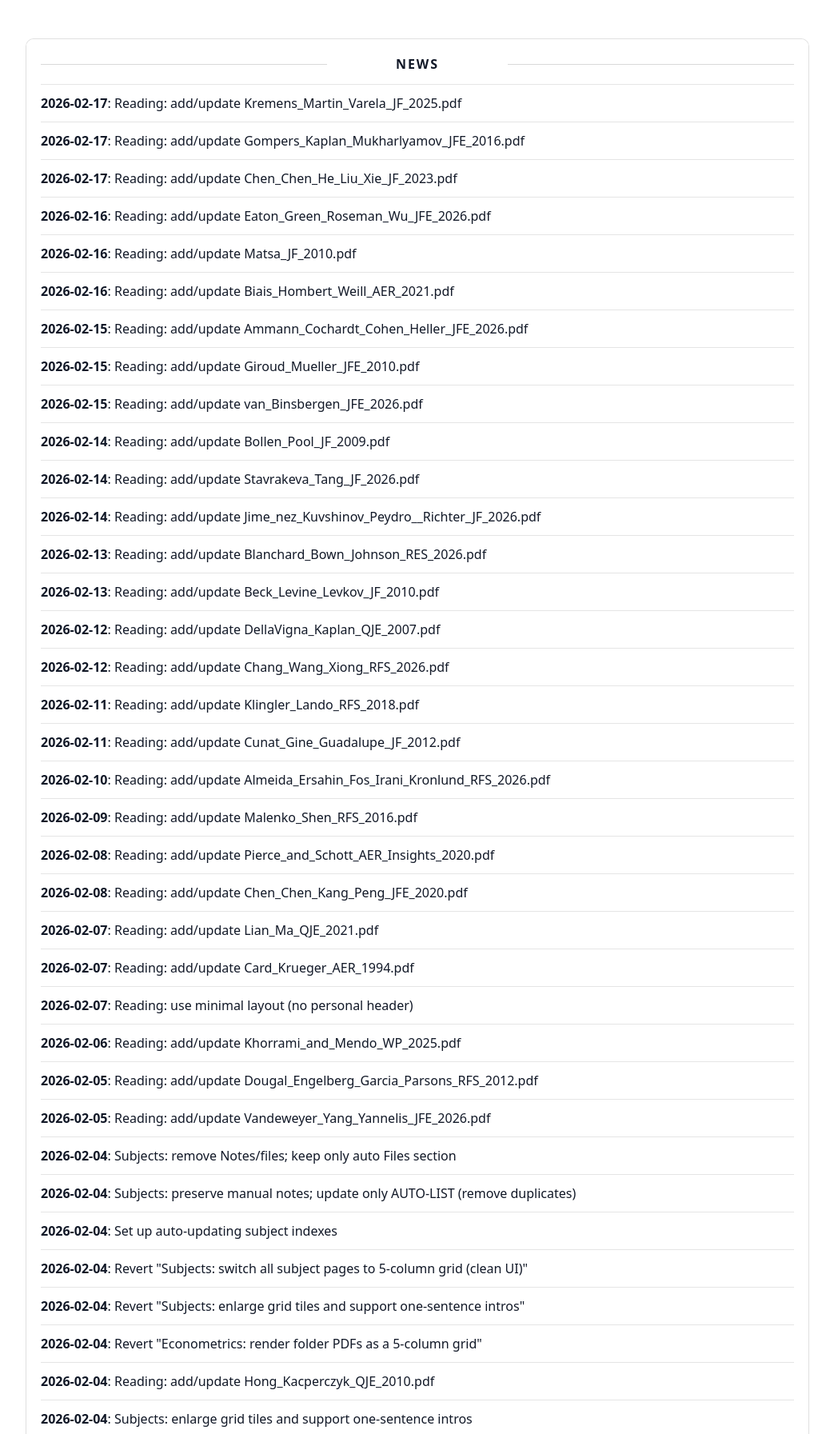
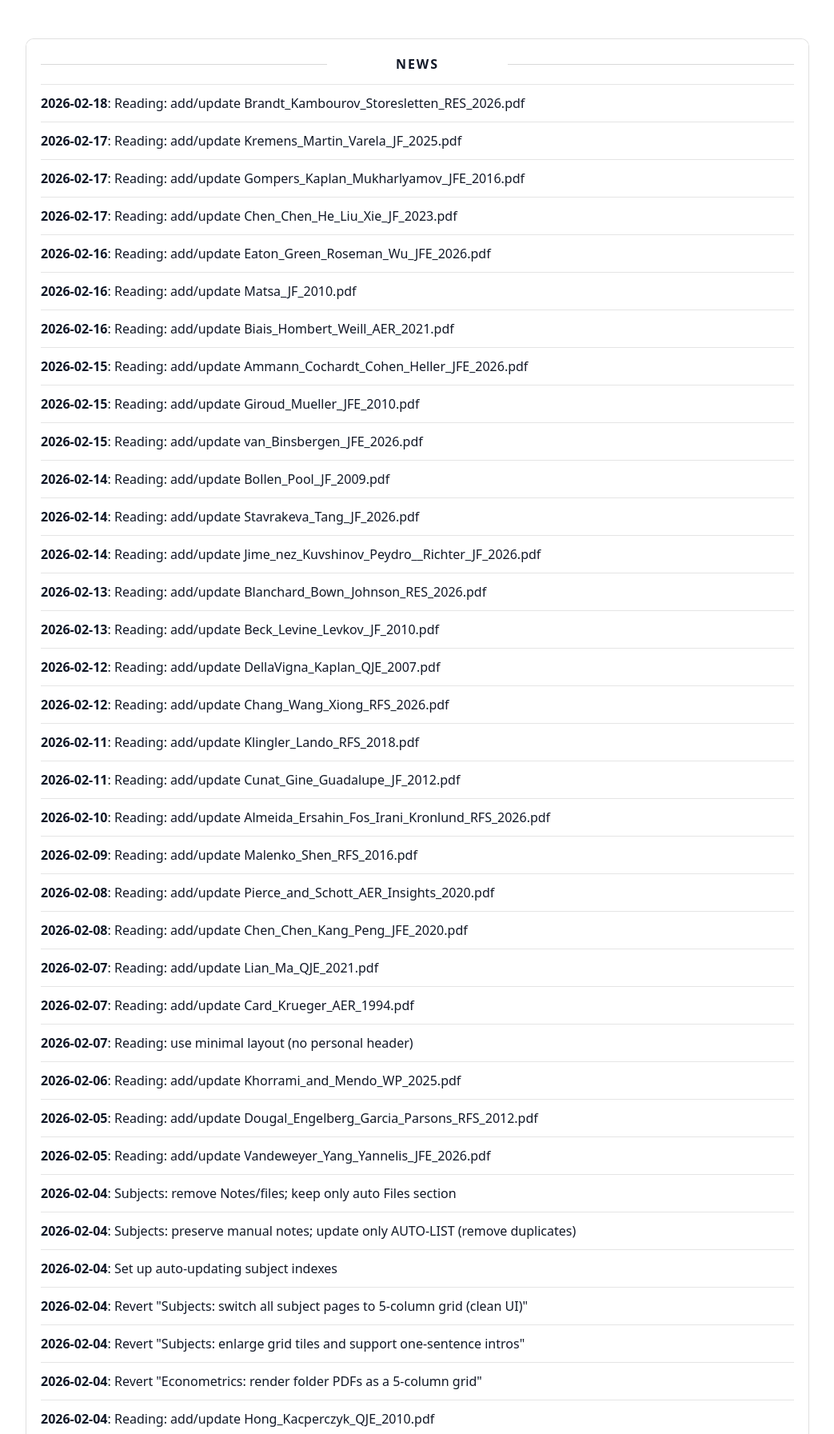
Before and after one commit to yaxinzn/study-archive, a Jekyll site: the page built from updates/index.md, in a window 1280 px wide, cut to the strip 476-2269 px from the top of the page. Shown: the whole strip at 80% size, without its empty margins (118-1161 px from the left). Built offline with Jekyll 4.4.1, drawn with Linux system fonts in a browser that asks for light colours; some of the changed text lies outside the part shown.

Commit message:
chore: update NEWS feed

```diff
--- a/_data/news.yml
+++ b/_data/news.yml
@@ -1,4 +1,7 @@
 # Auto-generated update history (sorted newest -> oldest). Do not edit manually.
+- ts: "1771416078"
+  date: "2026-02-18"
+  title: "Reading: add/update Brandt_Kambourov_Storesletten_RES_2026.pdf"
 - ts: "1771328357"
   date: "2026-02-17"
   title: "Reading: add/update Kremens_Martin_Varela_JF_2025.pdf"
```
